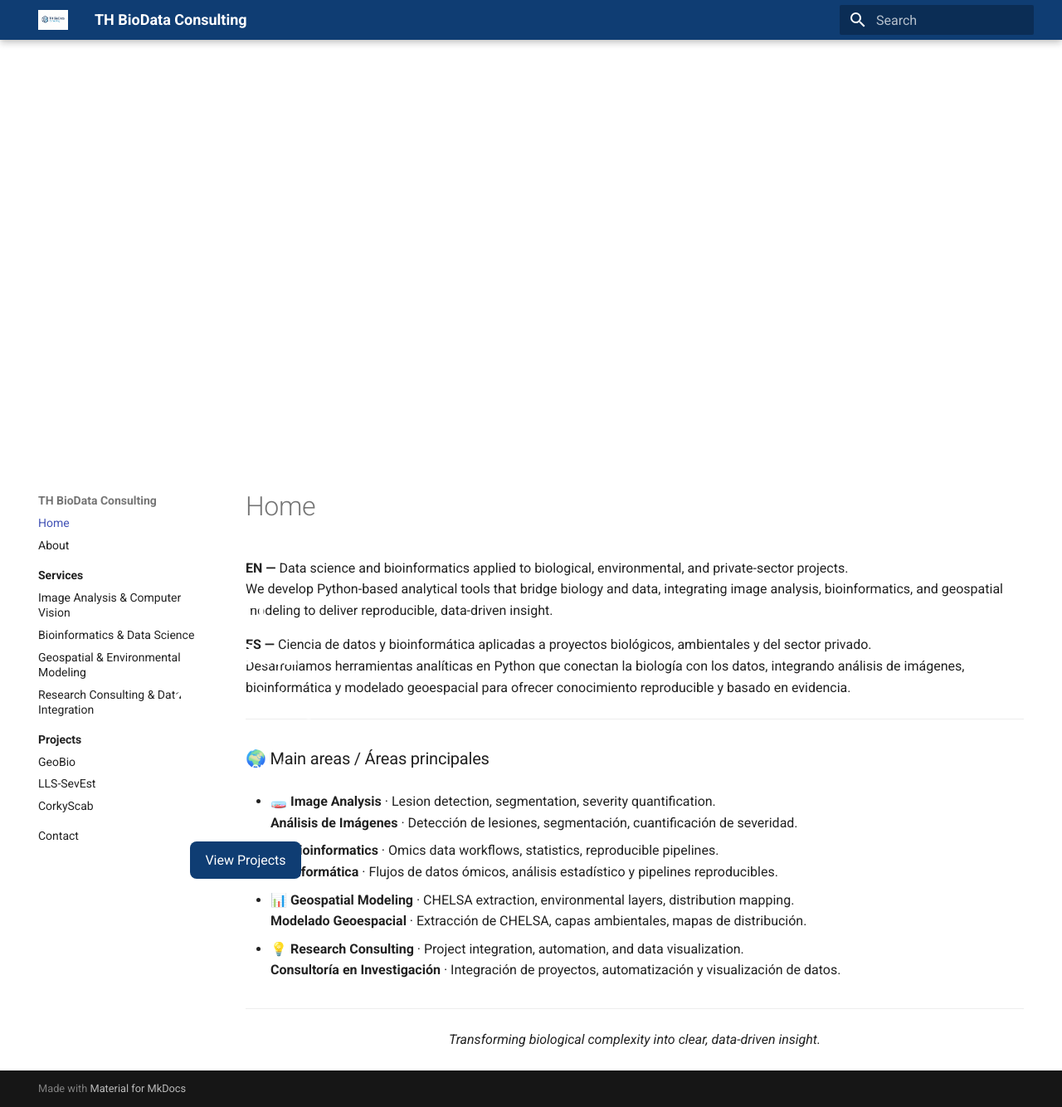
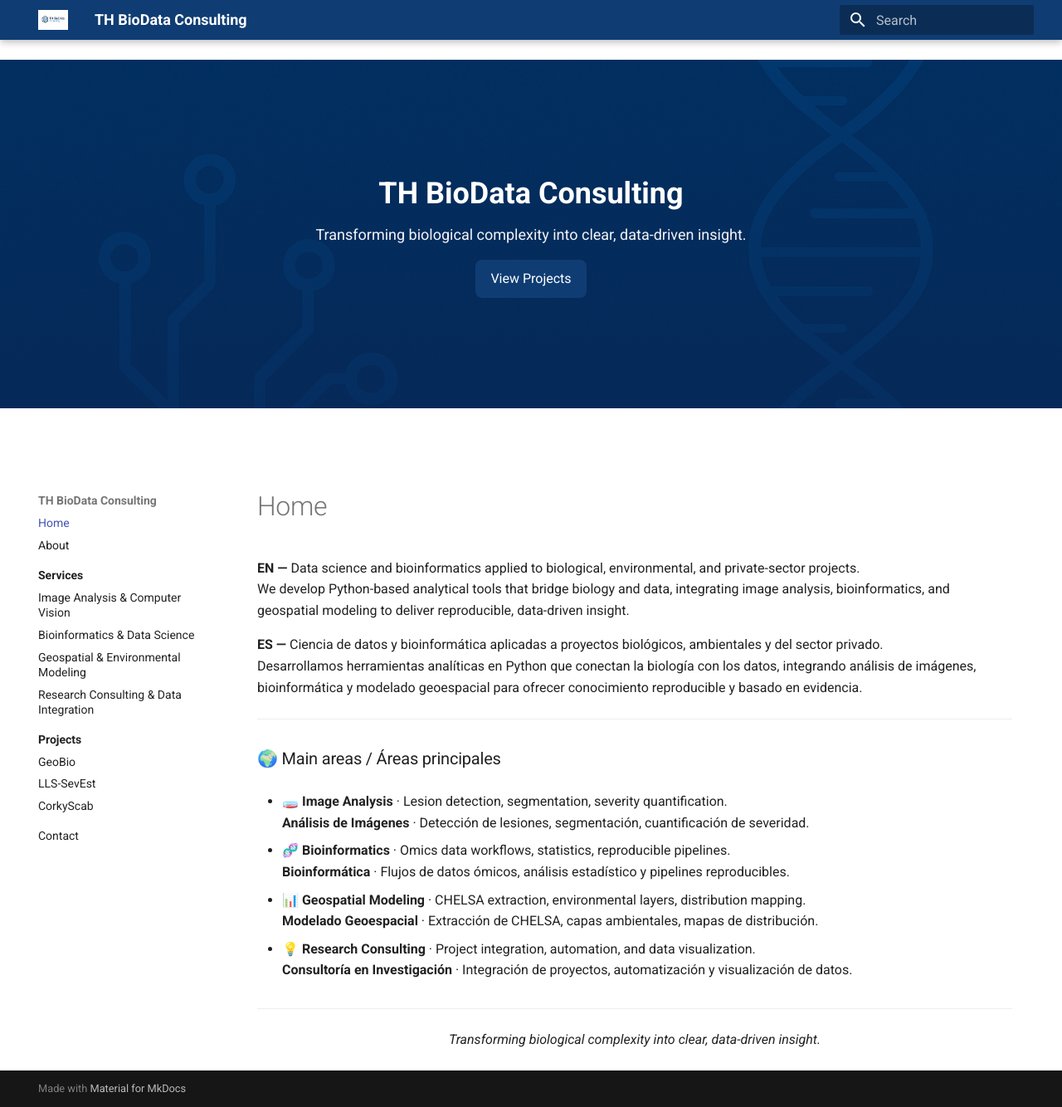
Before and after one commit to TH-BioData/th-biodata.github.io, an MkDocs documentation site: the page built from docs/index.md, in a window 1280 px wide and 1334 px high. Shown: the whole window at 83% size. Built offline with MkDocs 1.6.1 and Material for MkDocs 9.7.7, drawn with Linux system fonts in a browser that asks for light colours.

Commit message:
Update extra.css

````diff
--- a/docs/styles/extra.css
+++ b/docs/styles/extra.css
@@ -1,9 +1,8 @@
-```css
 /* ============================================================
-   TH BioData Consulting — Custom Styles (versión corregida móvil)
+   TH BioData Consulting — Custom Styles (fix hero visible + fade)
    ============================================================ */
 
-/* --- Ajustes generales de contenido --- */
+/* --- Contenido centrado --- */
 .md-content {
   max-width: 950px;
   margin: 0 auto;
@@ -13,40 +12,44 @@
 .md-header,
 .md-tabs {
   background-color: #0F3D73 !important;
-  z-index: 5; /* suficiente para estar sobre hero, pero debajo del drawer */
+  z-index: 20; /* por encima del hero */
 }
 
-/* ===== Variables para alto del hero ===== */
+/* ===== Variables ===== */
 :root {
-  --th-hero-height: 420px; /* alto del hero en desktop */
-  --th-hero-height-sm: 300px; /* alto del hero en móvil */
-  --md-header-h: var(--md-header-height, 3.6rem); /* alto header Material */
+  --th-hero-height: 420px;          /* desktop */
+  --th-hero-height-sm: 300px;       /* móvil */
+  --md-header-h: var(--md-header-height, 3.6rem);
 }
 
 /* ============================================================
    HERO full-width (debajo del header)
    ============================================================ */
 
-/* Solo en páginas que tienen .hero */
-/* --- Hero desplazable y full-width --- */
-body:has(.hero) .hero {
-  position: fixed;   /* antes era fixed */
-  top: auto;
-  left: auto;
-  right: auto;
-  bottom: auto;
-  z-index: 0;            /* opcional, para evitar superposición */
+/* Bloque hero (fijo y con tamaño) */
+.hero {
+  position: fixed;
+  top: var(--md-header-h); /* queda debajo del header */
+  left: 0;
+  right: 0;
+  height: var(--th-hero-height);
+  margin: 0;
+  z-index: 0;             /* por detrás del header */
+  overflow: hidden;
+  transition: opacity 0.6s ease, transform 0.6s ease;
 }
 
-
-body:has(.hero) .hero__bg {
-  height: var(--th-hero-height);
-  background-image: url('../assets/hero.jpg?v=6'); /* rompe caché */
+/* Imagen/fondo ocupando TODO el hero */
+.hero__bg {
+  position: absolute;
+  inset: 0;
+  background-image: url('../assets/hero.jpg?v=6');
   background-size: cover;
   background-position: center;
   background-repeat: no-repeat;
 }
 
+/* Contenido centrado y con overlay sutil */
 .hero__content {
   position: absolute;
   inset: 0;
@@ -70,15 +73,15 @@ body:has(.hero) .hero__bg {
   text-decoration: none;
 }
 
-/* Empujar TODO el contenido (incluye sidebar) por debajo del hero */
-body:has(.hero) .md-main {
+/* Empujar TODO el contenido por debajo del hero + header */
+.md-main {
   padding-top: calc(var(--md-header-h) + var(--th-hero-height)) !important;
   position: relative;
   z-index: 1;
 }
 
 /* ============================================================
-   GRID CARDS (tarjetas de proyectos/servicios)
+   GRID CARDS
    ============================================================ */
 .grid.cards {
   display: grid;
@@ -101,7 +104,7 @@ body:has(.hero) .md-main {
 }
 
 /* ============================================================
-   BANNERS (ajuste simple)
+   BANNERS
    ============================================================ */
 .banner {
   display: block;
@@ -118,10 +121,8 @@ body:has(.hero) .md-main {
    Responsivo
    ============================================================ */
 @media (max-width: 768px) {
-  body:has(.hero) .hero__bg {
-    height: var(--th-hero-height-sm);
-  }
-  body:has(.hero) .md-main {
+  .hero { height: var(--th-hero-height-sm); }
+  .md-main {
     padding-top: calc(var(--md-header-h) + var(--th-hero-height-sm)) !important;
   }
   .banner {
@@ -131,17 +132,12 @@ body:has(.hero) .md-main {
 }
 
 /* ============================================================
-   HERO CON EFECTO DE DESVANECIMIENTO AL HACER SCROLL
+   Efecto de desvanecimiento (requiere JS que ponga .scrolled)
    ============================================================ */
-.hero {
-  transition: opacity 0.6s ease, transform 0.6s ease;
-}
-
 body:not(.scrolled) .hero {
   opacity: 1;
   transform: translateY(0);
 }
-
 body.scrolled .hero {
   opacity: 0;
   transform: translateY(-80px);
@@ -149,6 +145,4 @@ body.scrolled .hero {
 }
 
 /* Evita scroll horizontal accidental */
-html, body {
-  overflow-x: hidden;
-}
+html, body { overflow-x: hidden; }
````
